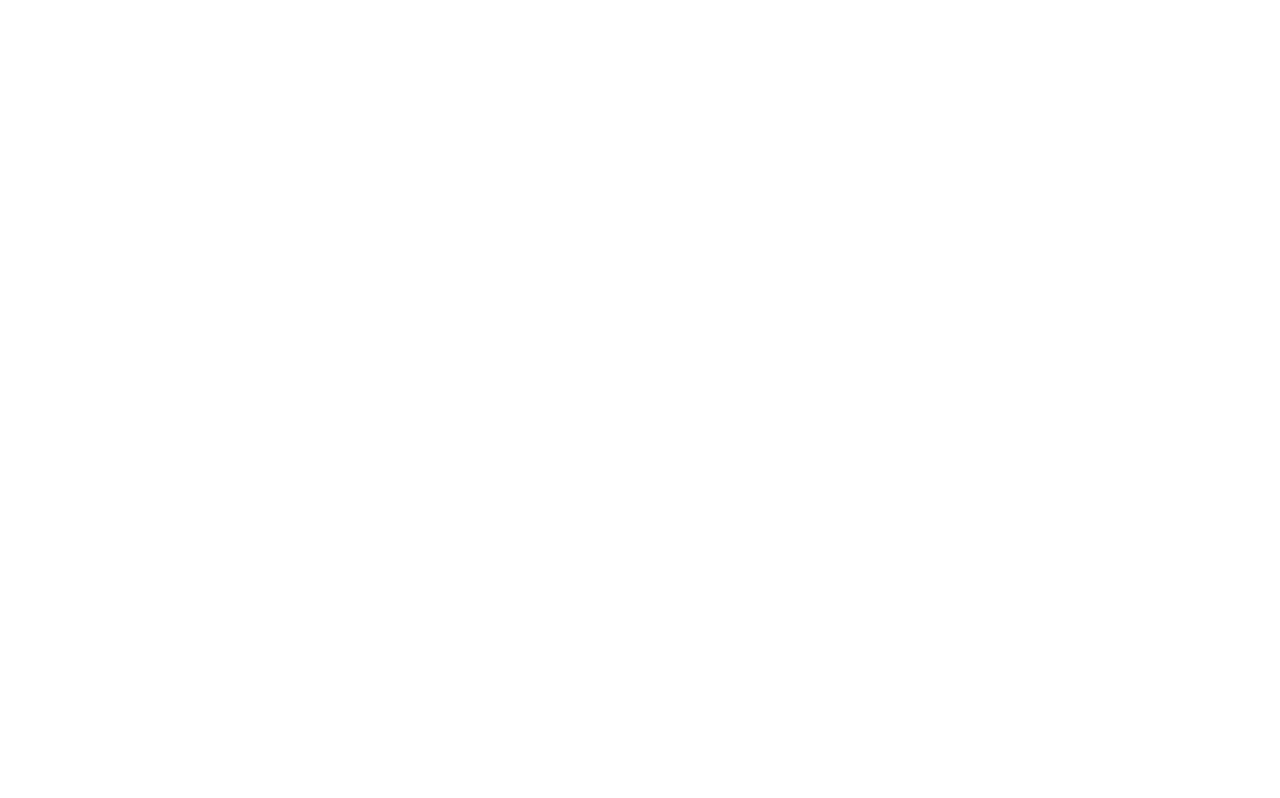
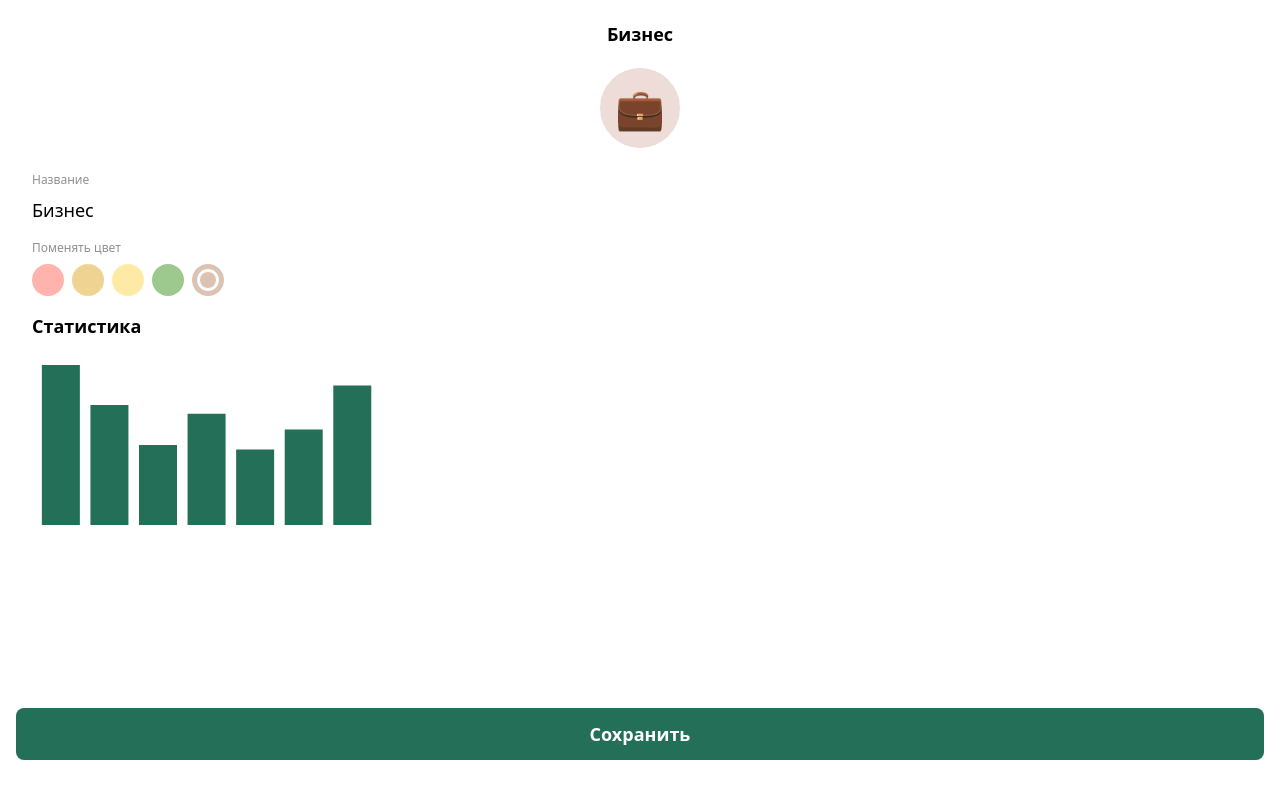
Before and after one commit to bigT01/money-tracker, a React (Create React App) app: page /statistic/1 in a window 1280 px wide. Before the commit this address had no page. Built offline with nearby package versions, Linux system fonts and the light colour scheme.

Commit message:
feat: workable static page

```diff
--- a/src/components/ColorWrapper.tsx
+++ b/src/components/ColorWrapper.tsx
@@ -2,10 +2,12 @@
 import ColorButton from "./colorButton";
 
 type ColorWrapperProps = {
-    colors : string[]
+    colors : string[],
+    defaultActiveColor: string
 }
-const ColorWrapper = ({colors}: ColorWrapperProps) => {
-    const [activeColor, setActiveColor] = useState<string>('')
+const ColorWrapper = ({colors, defaultActiveColor}: ColorWrapperProps) => {
+    const [activeColor, setActiveColor] = useState<string>(defaultActiveColor)
+
     return (
         <div className={'flex gap-2'}>
             {colors.map((color) => (<ColorButton color={color} isActive={color === activeColor} setActiveColor={setActiveColor}/>))}
--- a/src/components/Tags.tsx
+++ b/src/components/Tags.tsx
@@ -1,17 +1,19 @@
 import React from 'react';
+import {Link} from "react-router-dom";
 
 type TagsProps = {
+    id: string,
     label: string,
     sum: number,
     color: string,
     textColor: string
 }
-const Tags = ({label, sum, color, textColor}:TagsProps) => {
+const Tags = ({id, label, sum, color, textColor}:TagsProps) => {
     return (
-        <div className='rounded-full px-3 py-2 flex gap-1' style={{background: color}}>
+        <Link to={`/statistic/${id}`} className='rounded-full px-3 py-2 flex gap-1' style={{background: color}}>
             <span className='text-sm' style={{color: textColor}}>{label}</span>
             <span className='text-sm font-semibold' style={{color: textColor}}>{sum} ₽</span>
-        </div>
+        </Link>
     );
 };
 
--- a/src/index.tsx
+++ b/src/index.tsx
@@ -18,7 +18,7 @@
                 <Route path={'/'} element={<App />}/>
                 <Route path={'/transaction'} element={<Transaction />}/>
                 <Route path={'/history'} element={<History />}/>
-                <Route path={'/statistic'} element={<Statistic />}/>
+                <Route path={'/statistic/:id'} element={<Statistic />}/>
             </Routes>
         </BrowserRouter>
     </React.StrictMode>
--- a/src/pages/history.tsx
+++ b/src/pages/history.tsx
@@ -52,7 +52,7 @@
                 </div>
                 <div className="flex flex-wrap w-full gap-1">
                     {pieChartData.map((element) => (
-                        <Tags key={element.iconId} label={CurrentSection(element.iconId, sections)?.name} color={CurrentSection(element.iconId, sections)?.bgColor} sum={element.value} textColor={'#000000'}/>
+                        <Tags id={element.iconId} key={element.iconId} label={CurrentSection(element.iconId, sections)?.name} color={CurrentSection(element.iconId, sections)?.bgColor} sum={element.value} textColor={'#000000'}/>
                     ))}
                 </div>
             </header>
--- a/src/pages/statistic.tsx
+++ b/src/pages/statistic.tsx
@@ -1,9 +1,14 @@
-import React from 'react';
+import React, {useEffect} from 'react';
 import AdditionalPost from "../components/AdditionalPost";
 import {Bar, BarChart} from "recharts";
 import ColorWrapper from "../components/ColorWrapper";
+import {useParams} from "react-router-dom";
+import CurrentSection from "../utils/currentSection";
+import {useStore} from "../store/useStore";
 
 const Statistic = () => {
+    const {id} = useParams();
+    const sections = useStore(state => state.sections)
     const data = [
         {
             name: 'Page A',
@@ -48,20 +53,22 @@
             amt: 2100,
         },
     ];
+
+
     return (
         <div className={'h-screen relative'}>
-            <h5 className='text-center py-5 font-bold text-lg'>Развлечения</h5>
+            <h5 className='text-center py-5 font-bold text-lg'>{CurrentSection(id || '1', sections).name}</h5>
             <div className={"w-[80px] h-[80px] mb-6 rounded-full mx-auto flex items-center justify-center"}
                  style={{background: '#EDDCD8'}}>
-                <span className={'font-bold text-center text-[40px]'}>❤️</span>
+                <span className={'font-bold text-center text-[40px]'}>{CurrentSection(id || '1', sections).emoji}️</span>
             </div>
             <main className={`mx-8 `}>
                 <AdditionalPost label={'Название'}>
-                    <input type="text" defaultValue={'Развлечения'} className='outline-none text-lg'
+                    <input type="text" defaultValue={CurrentSection(id || '1', sections).name} className='outline-none text-lg'
                            placeholder={"Развлечения"}/>
                 </AdditionalPost>
                 <AdditionalPost label={'Поменять цвет'}>
-                    <ColorWrapper colors={['#FF534270', 'rgba(217,154,10,0.44)', '#FFCF3370', 'rgba(31,133,0,0.44)', '#B0755370']}/>
+                    <ColorWrapper defaultActiveColor={CurrentSection(id || '1', sections).bgColor || ''} colors={['#FF534270', 'rgba(217,154,10,0.44)', '#FFCF3370', 'rgba(31,133,0,0.44)', '#B0755370']}/>
                 </AdditionalPost>
                 <h5 className={'font-bold text-lg mb-5'}>Статистика</h5>
                 <BarChart className={'w-full'} width={350} height={170} data={data}>
```
